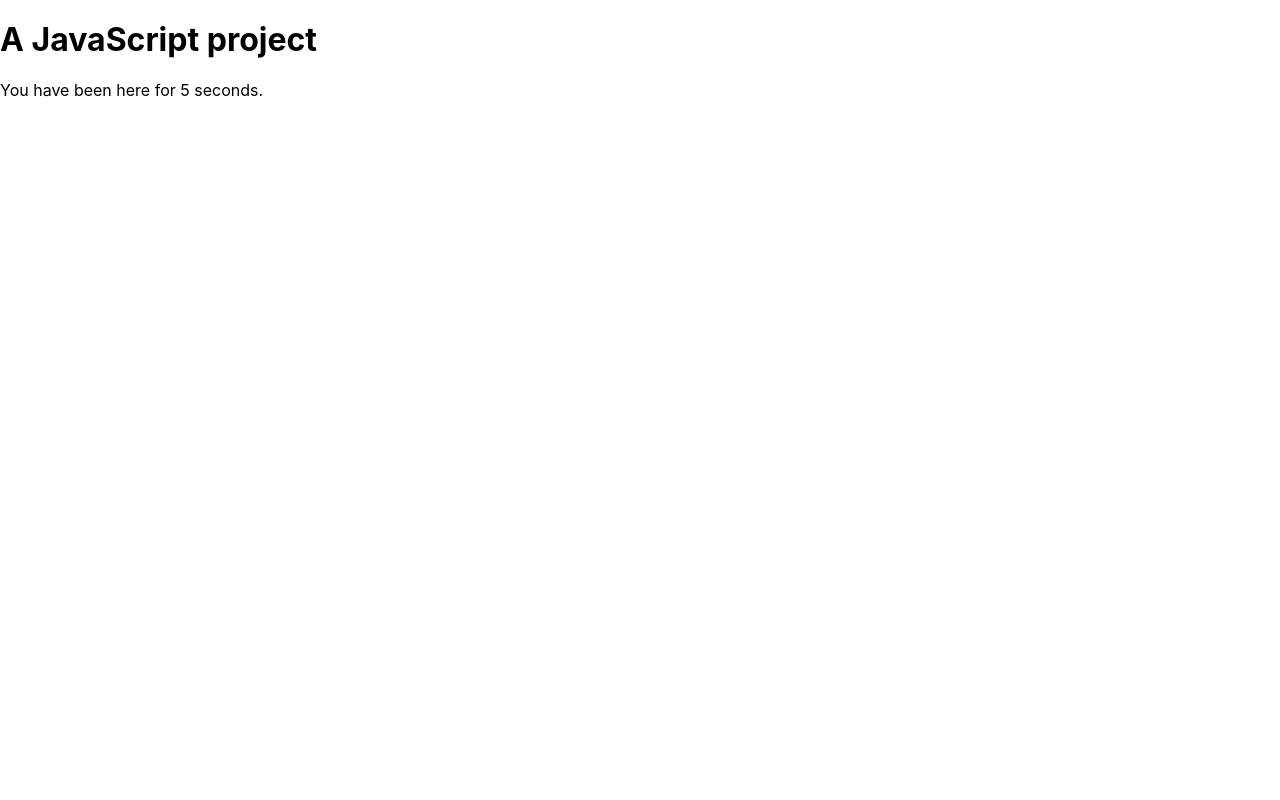
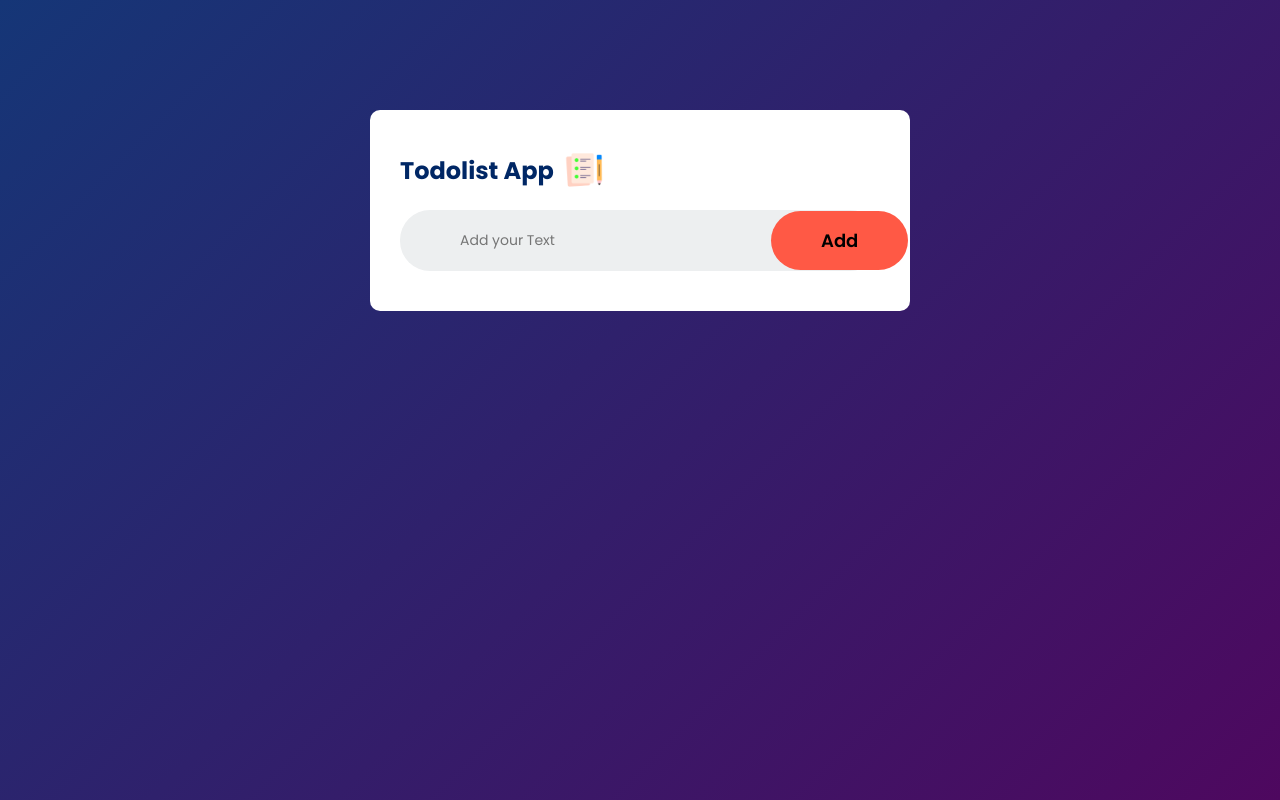
Before and after one commit to Hariprasad1303/TodolistApp, a website built with Parcel: page TodolistApp/src/index.html in a window 1280 px wide. Built offline with nearby package versions, Linux system fonts and the light colour scheme.

Commit message:
second commit

```diff
--- a/TodolistApp/src/index.html
+++ b/TodolistApp/src/index.html
@@ -4,10 +4,19 @@
   <title>A JavaScript project</title>
   <link rel="stylesheet" href="style.css">
   <meta name="viewport" content="width=device-width, initial-scale=1">
+  <link rel="preconnect" href="https://fonts.googleapis.com">
+<link rel="preconnect" href="https://fonts.gstatic.com" crossorigin>
+<link href="https://fonts.googleapis.com/css2?family=Open+Sans:ital,wght@0,300..800;1,300..800&family=Poppins:ital,wght@0,100;0,200;0,300;0,400;0,500;0,600;0,700;0,800;0,900;1,100;1,200;1,300;1,400;1,500;1,600;1,700;1,800;1,900&display=swap" rel="stylesheet">
 </head>
 <body>
-  <h1>A JavaScript project</h1>
-  <div id="app">Bubulekshmi</div>
-  <script src="main.js"></script>
+  <div class="container">
+    <div class="todo-app">
+        <h2>Todolist App <img src="Assets/icon.png" alt="This is a picture of a icon"></h2>
+        <div class="row">
+          <input type="text" id="input-box"  placeholder="Add your Text">
+          <button>Add</button>
+        </div>
+    </div>
+  </div>
 </body>
 </html>
--- a/TodolistApp/src/main.js
+++ /dev/null
@@ -1,11 +0,0 @@
-'use strict';
-
-function counter() {
-  let seconds = 0;
-  setInterval(() => {
-    seconds += 1;
-    document.getElementById('app').innerHTML = `<p>You have been here for ${seconds} seconds.</p>`;
-  }, 1000);
-}
-
-counter();
--- a/TodolistApp/src/style.css
+++ b/TodolistApp/src/style.css
@@ -1,118 +1,56 @@
-/* Opinionated CSS defaults based on:
-  ! normalize.css v8.0.1 | MIT License | github.com/necolas/normalize.css
-*/
-
-html {
-  line-height: 1.2;
-  -webkit-text-size-adjust: 100%;
+*{
+  margin:0;
+  padding: 0;
+  box-sizing: border-box;
+  font-family: "Poppins", sans-serif;
 }
-
-html, * {
-  font-family: -apple-system, BlinkMacSystemFont, "Segoe UI", Roboto, Ubuntu, "Helvetica Neue", Helvetica, sans-serif;
+.container{
+  width:100%;
+  min-height: 100vh;
+  background: linear-gradient(135deg,#153677,#4e085f);
+  padding: 10px;
 }
-
-body {
-  margin: 0;
+.todo-app{
+  width:100%;
+  max-width:540px;
+  background-color: #ffffff;
+  margin: 100px auto 20px;
+  padding: 40px 30px;
+  border-radius: 10px;
 }
-
-h1 {
-  font-size: 2em;
-  margin: 0.67em 0;
+.todo-app h2{
+  color: #002765;
+  display: flex;
+  align-items: center;
+  margin-bottom: 20px;
 }
-
-hr {
-  box-sizing: content-box;
-  height: 0;
-  overflow: visible;
+.todo-app h2 img{
+  width: 40px;
+  margin-left: 10px;
 }
-
-pre {
-  font-family: monospace, monospace;
-  font-size: 1em;
+.row{
+  display: flex;
+  align-items: center;
+  justify-content: space-between;
+  background-color: #edeff0;
+  border-radius: 30px;
+  padding-left: 20px;
 }
-
-b, strong {
-  font-weight: bolder;
+.row input{
+  flex: 1;
+  border: none;
+  outline: none;
+  background: transparent;
+  padding: 20px 40px;
+  font-size: 14px;
 }
-
-code, kbd, samp {
-  font-family: monospace, monospace;
-  font-size: 1em;
+.row  button{
+  border: none;
+  outline: none;
+  padding: 16px 50px;
+  background-color:#ff5945;
+  border-radius: 30px;
+  font-weight: 600;
+  font-size: 18px;
+  cursor:pointer;
 }
-
-small {
-  font-size: 80%;
-}
-
-sub, sup {
-  font-size: 75%;
-  line-height: 0;
-  position: relative;
-  vertical-align: baseline;
-}
-
-sub {
-  bottom: -0.25em;
-}
-
-sup {
-  top: -0.5em;
-}
-
-button, input, optgroup, select, textarea {
-  font-family: inherit;
-  font-size: 100%;
-  line-height: 1.15;
-  margin: 0;
-}
-
-button, select {
-  text-transform: none;
-}
-
-button, [type="button"], [type="reset"], [type="submit"] {
-  -webkit-appearance: button;
-}
-
-button::-moz-focus-inner, [type="button"]::-moz-focus-inner, [type="reset"]::-moz-focus-inner, [type="submit"]::-moz-focus-inner {
-  border-style: none;
-  padding: 0;
-}
-
-button:-moz-focusring, [type="button"]:-moz-focusring, [type="reset"]:-moz-focusring, [type="submit"]:-moz-focusring {
-  outline: 1px dotted ButtonText;
-}
-
-fieldset {
-  padding: 0.35em 0.75em 0.625em;
-}
-
-legend {
-  padding: 0;
-}
-
-progress {
-  vertical-align: baseline;
-}
-
-[type="number"]::-webkit-inner-spin-button, [type="number"]::-webkit-outer-spin-button {
-  height: auto;
-}
-
-[type="search"] {
-  -webkit-appearance: textfield;
-  outline-offset: -2px;
-}
-
-[type="search"]::-webkit-search-decoration {
-  -webkit-appearance: none;
-}
-
-::-webkit-file-upload-button {
-  -webkit-appearance: button;
-  font: inherit;
-}
-
-[hidden] {
-  display: none;
-}
```
Also changed, not shown: TodolistApp/src/Assets/checked.png (added), TodolistApp/src/Assets/icon.png (added), TodolistApp/src/Assets/unchecked.png (added).
